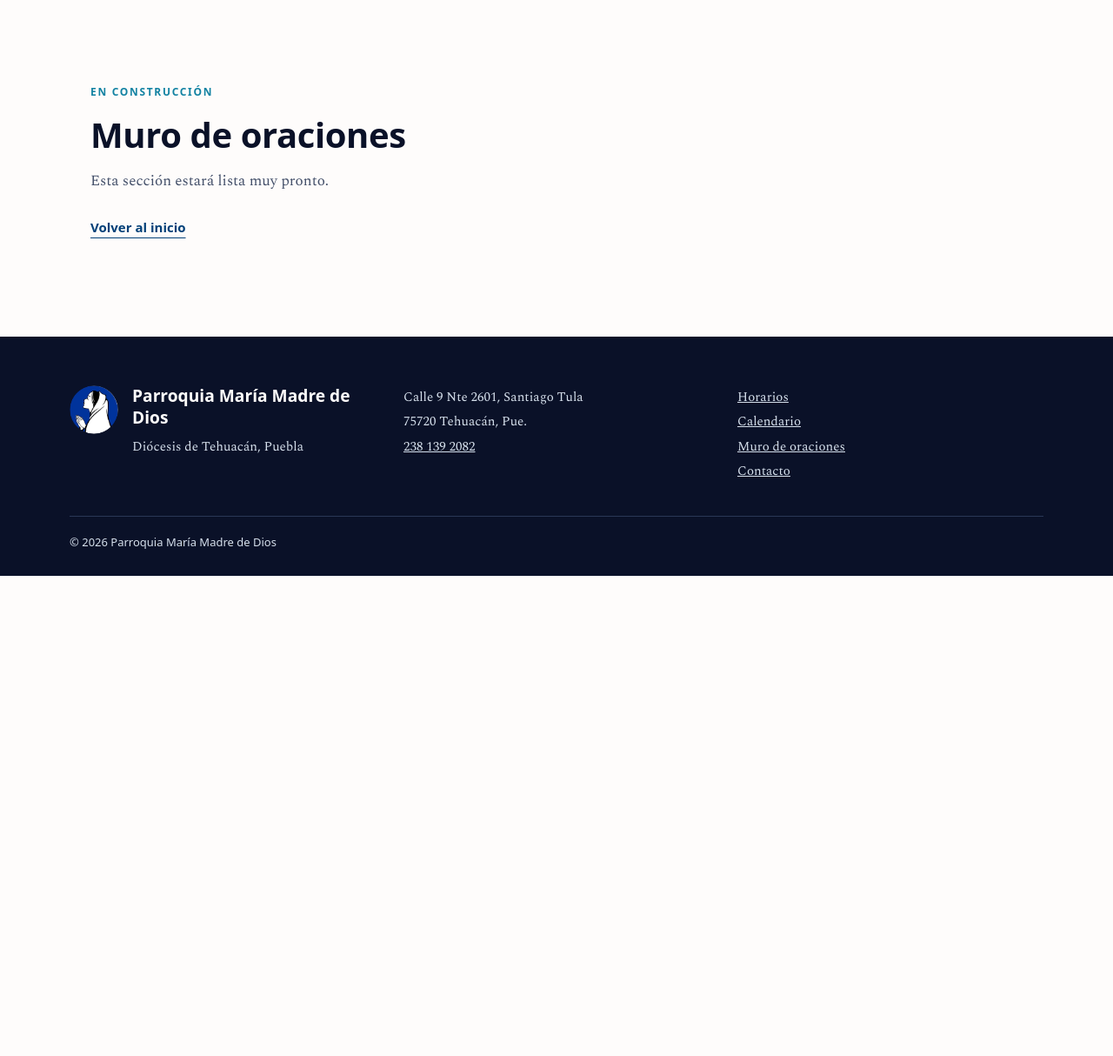
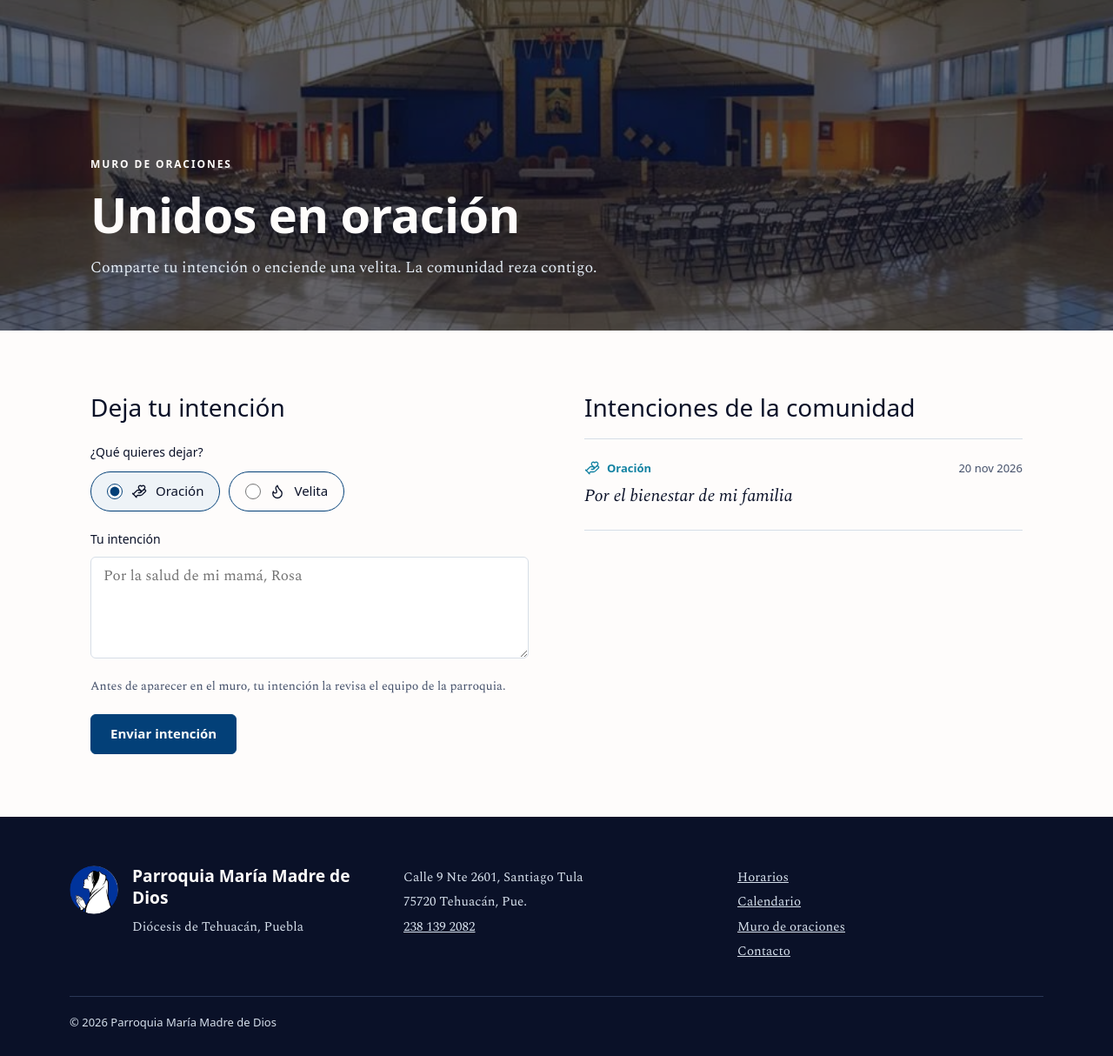
Before and after one commit to SandraBelen17/VINEA-COMUNIDAD-, a Laravel app: page /muro in a window 1280 px wide. Shown: the part 138-1352 px from the top of the page at 87% size. Before the commit the page ends 800 px from the top, so only its background shows below. Run offline with Laravel 12, Linux system fonts and the light colour scheme; data comes from the database, SQL or seed files in the repository; some web fonts are replaced.

Commit message:
Módulo Muro de oraciones e Intenciones

```diff
--- /dev/null
+++ b/app/Http/Controllers/IntencionController.php
@@ -0,0 +1,100 @@
+<?php
+
+namespace App\Http\Controllers;
+
+use App\Models\Intencion;
+use Illuminate\Http\RedirectResponse;
+use Illuminate\Http\Request;
+use Illuminate\Validation\Rule;
+use Illuminate\View\View;
+
+/**
+ * Módulo Muro de oraciones + Intenciones.
+ * - publico() y guardar(): página /muro. Cualquiera, con o sin cuenta, deja una intención.
+ * - El resto: panel /panel/intenciones (Administrador y Editor) para publicar o rechazar.
+ */
+class IntencionController extends Controller
+{
+    // ---------- Sitio público ----------
+
+    /** Muro: formulario y las intenciones publicadas, de la más nueva a la más vieja. */
+    public function publico(): View
+    {
+        $intenciones = Intencion::where('estado', 'publicada')
+            ->orderByDesc('fecha')
+            ->orderByDesc('id_intenciones')
+            ->simplePaginate(10)
+            ->fragment('comunidad');
+
+        return view('publico.muro', ['intenciones' => $intenciones]);
+    }
+
+    /** POST /muro (con límite de envíos por minuto: RateLimiter "muro" en AppServiceProvider). */
+    public function guardar(Request $request): RedirectResponse
+    {
+        $datos = $request->validate([
+            'tipo_intencion' => ['required', Rule::in(array_keys(Intencion::TIPOS))],
+            'contenido' => ['required', 'string', 'min:3', 'max:500'],
+        ], [
+            'tipo_intencion.required' => 'Elige si es una oración o una velita.',
+            'tipo_intencion.in' => 'Elige si es una oración o una velita.',
+            'contenido.required' => 'Escribe tu intención.',
+            'contenido.min' => 'Escribe un poco más tu intención.',
+            'contenido.max' => 'Tu intención puede tener hasta 500 caracteres.',
+        ]);
+
+        Intencion::create($datos + [
+            'user_id' => $request->user()?->id, // sin sesión queda vacío
+            'estado' => 'pendiente',
+            'fecha' => now()->toDateString(),
+        ]);
+
+        return redirect()->to(route('muro') . '#deja-tu-intencion')
+            ->with('exito', 'Tu intención se publicará cuando sea revisada.');
+    }
+
+    // ---------- Panel ----------
+
+    /** Pestañas: Por revisar (pendiente), Publicadas y Rechazadas. */
+    public function index(Request $request): View
+    {
+        $estado = $request->query('estado');
+        if (! is_string($estado) || ! array_key_exists($estado, Intencion::ESTADOS)) {
+            $estado = 'pendiente';
+        }
+
+        $intenciones = Intencion::with('usuario')
+            ->where('estado', $estado)
+            ->orderByDesc('fecha')
+            ->orderByDesc('id_intenciones')
+            ->simplePaginate(20)
+            ->withQueryString();
+
+        return view('panel.intenciones.index', [
+            'intenciones' => $intenciones,
+            'estado' => $estado,
+            'porRevisar' => Intencion::where('estado', 'pendiente')->count(),
+        ]);
+    }
+
+    public function publicar(Intencion $intencion): RedirectResponse
+    {
+        $intencion->update(['estado' => 'publicada']);
+
+        return back()->with('exito', 'La intención se publicó en el muro.');
+    }
+
+    public function rechazar(Intencion $intencion): RedirectResponse
+    {
+        $intencion->update(['estado' => 'rechazada']);
+
+        return back()->with('exito', 'La intención se rechazó.');
+    }
+
+    public function eliminar(Intencion $intencion): RedirectResponse
+    {
+        $intencion->delete();
+
+        return back()->with('exito', 'La intención se eliminó.');
+    }
+}
--- /dev/null
+++ b/app/Models/Intencion.php
@@ -0,0 +1,68 @@
+<?php
+
+namespace App\Models;
+
+use Illuminate\Database\Eloquent\Model;
+use Illuminate\Database\Eloquent\Relations\BelongsTo;
+use Illuminate\Support\Carbon;
+
+/**
+ * Tabla `intenciones` (id_intenciones, user_id, contenido, tipo_intencion, estado, fecha).
+ * Se envían desde /muro (con o sin cuenta; sin cuenta, user_id queda vacío) y
+ * entran como "pendiente". Solo las "publicada" salen en el muro.
+ */
+class Intencion extends Model
+{
+    protected $table = 'intenciones';
+    protected $primaryKey = 'id_intenciones';
+    public $timestamps = false; // la tabla no tiene created_at ni updated_at
+
+    protected $fillable = ['user_id', 'contenido', 'tipo_intencion', 'estado', 'fecha'];
+
+    /** Tipos del ENUM: [texto, ícono de Lucide]. */
+    public const TIPOS = [
+        'oracion' => ['Oración', 'hand-heart'],
+        'velita' => ['Velita', 'flame'],
+    ];
+
+    /** Estados del ENUM con el nombre de su pestaña en el panel. */
+    public const ESTADOS = [
+        'pendiente' => 'Por revisar',
+        'publicada' => 'Publicadas',
+        'rechazada' => 'Rechazadas',
+    ];
+
+    /** Quién la envió (vacío si fue sin cuenta). */
+    public function usuario(): BelongsTo
+    {
+        return $this->belongsTo(User::class, 'user_id');
+    }
+
+    public function getTipoTextoAttribute(): string
+    {
+        return self::TIPOS[$this->tipo_intencion][0] ?? $this->tipo_intencion;
+    }
+
+    public function getTipoIconoAttribute(): string
+    {
+        return self::TIPOS[$this->tipo_intencion][1] ?? 'hand-heart';
+    }
+
+    /** "20 nov 2026" (como en el mockup) */
+    public function getFechaTextoAttribute(): string
+    {
+        if (! $this->fecha) {
+            return '';
+        }
+
+        $fecha = Carbon::parse($this->fecha);
+
+        return $fecha->day . ' ' . mb_strtolower(Evento::MESES_CORTOS[$fecha->month]) . ' ' . $fecha->year;
+    }
+
+    /** Panel: nombre de quien la envió, o "Anónimo" */
+    public function getAutorTextoAttribute(): string
+    {
+        return $this->usuario?->name ?? 'Anónimo';
+    }
+}
--- a/app/Providers/AppServiceProvider.php
+++ b/app/Providers/AppServiceProvider.php
@@ -2,6 +2,9 @@
 
 namespace App\Providers;
 
+use Illuminate\Cache\RateLimiting\Limit;
+use Illuminate\Http\Request;
+use Illuminate\Support\Facades\RateLimiter;
 use Illuminate\Support\ServiceProvider;
 
 class AppServiceProvider extends ServiceProvider
@@ -19,6 +22,14 @@ class AppServiceProvider extends ServiceProvider
      */
     public function boot(): void
     {
-        //
+        // Muro de oraciones: máximo 5 intenciones por minuto desde la misma IP (contra spam).
+        // Al pasarse, regresa al formulario con un aviso en vez de la página de error 429.
+        RateLimiter::for('muro', function (Request $request) {
+            return Limit::perMinute(5)->by($request->ip())->response(function () {
+                return back()->withInput()->withErrors([
+                    'contenido' => 'Enviaste varias intenciones seguidas. Espera un minuto y vuelve a intentarlo.',
+                ]);
+            });
+        });
     }
 }
--- a/public/css/vinea.css
+++ b/public/css/vinea.css
@@ -776,6 +776,122 @@ img { display: block; max-width: 100%; }
 .grupos-unirte { align-self: flex-start; }
 
 /* ==========================================================================
+   MURO DE ORACIONES (público) e INTENCIONES (panel)
+   ========================================================================== */
+.seccion-muro { padding: 72px 0; }
+.muro-columnas {
+    display: grid;
+    grid-template-columns: repeat(auto-fit, minmax(min(420px, 100%), 1fr));
+    gap: 64px;
+    align-items: start;
+}
+.muro-formulario { display: flex; flex-direction: column; gap: 24px; scroll-margin-top: 24px; }
+.muro-comunidad { display: flex; flex-direction: column; gap: 20px; scroll-margin-top: 24px; }
+.muro-formulario h2,
+.muro-comunidad h2 { font-size: 1.75rem; font-weight: 500; }
+.muro-nota { font-size: 0.875rem; }
+.muro-vacio,
+.lista-vacia { padding: 28px 0; border-top: 1px solid var(--color-linea); }
+
+/* Oración / Velita (radios en forma de píldora) */
+.opciones-tipo { min-width: 0; margin: 0; padding: 0; border: 0; display: flex; flex-direction: column; gap: 10px; }
+.opciones-tipo legend {
+    margin-bottom: 10px;
+    padding: 0;
+    font-family: var(--fuente-titulos);
+    font-size: 0.875rem;
+    font-weight: 500;
+}
+.opciones { display: flex; flex-wrap: wrap; gap: 10px; }
+.opcion {
+    display: inline-flex;
+    align-items: center;
+    gap: 10px;
+    min-height: var(--alto-control);
+    padding: 0 18px;
+    border: 1px solid var(--color-primario);
+    border-radius: 999px;
+    font-family: var(--fuente-titulos);
+    font-size: var(--texto-chico);
+    font-weight: 500;
+    line-height: 1;
+    cursor: pointer;
+}
+.opcion:has(input:checked) { background: var(--color-resaltado); }
+.opcion input { width: 18px; height: 18px; margin: 0; accent-color: var(--color-primario); }
+.opciones-tipo .error-campo { font-family: var(--fuente-titulos); font-size: 0.8125rem; color: var(--color-error-texto); }
+
+/* Intenciones publicadas */
+.lista-intenciones { list-style: none; margin: 0; padding: 0; border-top: 1px solid var(--color-linea); }
+.lista-intenciones li { display: flex; flex-direction: column; gap: 8px; padding: 24px 0; border-bottom: 1px solid var(--color-linea); }
+.intencion-encabezado { display: flex; align-items: center; justify-content: space-between; gap: 12px; }
+.intencion-tipo {
+    display: inline-flex;
+    align-items: center;
+    gap: 8px;
+    font-family: var(--fuente-titulos);
+    font-size: 0.8125rem;
+    font-weight: 600;
+    line-height: 1;
+    color: var(--color-detalle);
+}
+.intencion-fecha { font-family: var(--fuente-titulos); font-size: 0.8125rem; line-height: 1; color: var(--color-texto-suave); }
+.intencion-texto { font-size: 1.25rem; font-style: italic; line-height: 1.5; white-space: pre-line; overflow-wrap: anywhere; }
+
+/* Panel: pestañas subrayadas (Por revisar / Publicadas / Rechazadas) */
+.pestanas { display: flex; flex-wrap: wrap; gap: 4px 24px; }
+.pestanas a {
+    display: inline-flex;
+    align-items: center;
+    min-height: 44px;
+    font-family: var(--fuente-titulos);
+    font-size: var(--texto-chico);
+    font-weight: 500;
+    color: var(--color-texto-suave);
+    text-decoration: none;
+    text-underline-offset: 8px;
+    text-decoration-thickness: 2px;
+}
+.pestanas a:hover { color: var(--color-texto); text-decoration: underline; }
+.pestanas a[aria-current="page"] { color: var(--color-texto); font-weight: 600; text-decoration: underline; }
+
+/* Panel: lista para revisar (texto a la izquierda, botones a la derecha) */
+.lista-revision { list-style: none; margin: 0; padding: 0; border-top: 1px solid var(--color-linea); }
+.lista-revision li {
+    display: flex;
+    flex-wrap: wrap;
+    align-items: center;
+    justify-content: space-between;
+    gap: 16px;
+    padding: 22px 0;
+    border-bottom: 1px solid var(--color-linea);
+}
+.revision-datos { flex: 1 1 380px; min-width: 0; display: flex; flex-direction: column; gap: 6px; }
+.lista-revision .intencion-texto { font-size: 1.1875rem; }
+.revision-autor { font-family: var(--fuente-titulos); font-size: 0.8125rem; line-height: 1.3; color: var(--color-texto-suave); }
+.revision-acciones { display: flex; flex-wrap: wrap; align-items: center; gap: 6px 12px; }
+.revision-acciones form { margin: 0; }
+
+.boton-chico {
+    min-height: 36px;
+    padding: 0 12px;
+    border: 1px solid var(--color-linea);
+    border-radius: var(--radio);
+    background: transparent;
+    font-family: var(--fuente-titulos);
+    font-size: 0.8125rem;
+    font-weight: 600;
+    line-height: 1;
+    cursor: pointer;
+}
+.boton-chico:hover { border-color: currentColor; }
+.boton-chico-ok { color: var(--color-exito-texto); }
+.boton-chico-peligro { color: var(--color-error-texto); }
+
+/* Paginación sencilla: Más recientes / Más antiguas */
+.paginas { display: flex; flex-wrap: wrap; gap: 24px; }
+
+/* ==========================================================================
    RESPONSIVO
    ========================================================================== */
 @media (max-width: 1180px) {
--- /dev/null
+++ b/resources/views/partials/paginas.blade.php
@@ -0,0 +1,11 @@
+{{-- Enlaces "más recientes / más antiguas" para listas con simplePaginate() (de la más nueva a la más vieja). --}}
+@if ($paginas->hasPages())
+    <nav class="paginas" aria-label="Páginas">
+        @if ($paginas->previousPageUrl())
+            <a href="{{ $paginas->previousPageUrl() }}" class="enlace" rel="prev">Más recientes</a>
+        @endif
+        @if ($paginas->nextPageUrl())
+            <a href="{{ $paginas->nextPageUrl() }}" class="enlace" rel="next">Más antiguas</a>
+        @endif
+    </nav>
+@endif
--- /dev/null
+++ b/resources/views/publico/muro.blade.php
@@ -0,0 +1,77 @@
+@extends('layouts.publico')
+
+@section('titulo', 'Muro de oraciones')
+
+@section('contenido')
+    <section class="portada">
+        <img src="{{ asset('img/interior.jpg') }}" alt="" style="object-position: center 45%">
+        <div class="slider-velo" aria-hidden="true"></div>
+        <div class="portada-texto">
+            <span class="etiqueta">Muro de oraciones</span>
+            <h1>Unidos en oración</h1>
+            <p>Comparte tu intención o enciende una velita. La comunidad reza contigo.</p>
+        </div>
+    </section>
+
+    <section class="seccion-muro">
+        <div class="contenedor muro-columnas">
+            <div class="muro-formulario" id="deja-tu-intencion">
+                <h2>Deja tu intención</h2>
+
+                @include('partials.avisos')
+
+                <form method="POST" action="{{ route('muro.guardar') }}" class="formulario" novalidate>
+                    @csrf
+
+                    <fieldset class="opciones-tipo">
+                        <legend>¿Qué quieres dejar?</legend>
+                        <div class="opciones">
+                            @foreach (\App\Models\Intencion::TIPOS as $clave => [$texto, $icono])
+                                <label class="opcion">
+                                    <input type="radio" name="tipo_intencion" value="{{ $clave }}" @checked(old('tipo_intencion', 'oracion') === $clave)>
+                                    <i data-lucide="{{ $icono }}"></i> {{ $texto }}
+                                </label>
+                            @endforeach
+                        </div>
+                        @error('tipo_intencion') <span class="error-campo">{{ $message }}</span> @enderror
+                    </fieldset>
+
+                    <div class="campo">
+                        <label for="contenido">Tu intención</label>
+                        <textarea id="contenido" name="contenido" rows="4" maxlength="500" required
+                                  placeholder="Por la salud de mi mamá, Rosa">{{ old('contenido') }}</textarea>
+                        @error('contenido') <span class="error-campo">{{ $message }}</span> @enderror
+                    </div>
+
+                    <p class="texto-suave muro-nota">Antes de aparecer en el muro, tu intención la revisa el equipo de la parroquia.</p>
+
+                    <div>
+                        <button type="submit" class="boton">Enviar intención</button>
+                    </div>
+                </form>
+            </div>
+
+            <div class="muro-comunidad" id="comunidad">
+                <h2>Intenciones de la comunidad</h2>
+
+                @if ($intenciones->isEmpty())
+                    <p class="muro-vacio texto-suave">Todavía no hay intenciones publicadas.</p>
+                @else
+                    <ul class="lista-intenciones">
+                        @foreach ($intenciones as $i)
+                            <li>
+                                <span class="intencion-encabezado">
+                                    <span class="intencion-tipo"><i data-lucide="{{ $i->tipo_icono }}"></i> {{ $i->tipo_texto }}</span>
+                                    <span class="intencion-fecha">{{ $i->fecha_texto }}</span>
+                                </span>
+                                <p class="intencion-texto">{{ $i->contenido }}</p>
+                            </li>
+                        @endforeach
+                    </ul>
+
+                    @include('partials.paginas', ['paginas' => $intenciones])
+                @endif
+            </div>
+        </div>
+    </section>
+@endsection
--- a/routes/web.php
+++ b/routes/web.php
@@ -4,6 +4,7 @@ use App\Http\Controllers\AuthController;
 use App\Http\Controllers\EventoController;
 use App\Http\Controllers\GrupoController;
 use App\Http\Controllers\HorarioController;
+use App\Http\Controllers\IntencionController;
 use App\Http\Controllers\PanelController;
 use Illuminate\Support\Facades\Route;
 
@@ -21,7 +22,10 @@ Route::view('/', 'publico.inicio')->name('inicio');
 Route::get('/horarios', [HorarioController::class, 'publico'])->name('horarios');
 Route::get('/calendario', [EventoController::class, 'publico'])->name('calendario');
 Route::get('/grupos', [GrupoController::class, 'publico'])->name('grupos');
-Route::view('/muro', 'publico.construccion', ['titulo' => 'Muro de oraciones'])->name('muro');
+Route::get('/muro', [IntencionController::class, 'publico'])->name('muro');
+Route::post('/muro', [IntencionController::class, 'guardar'])
+    ->middleware('throttle:muro') // máx. 5 por minuto (RateLimiter "muro" en AppServiceProvider)
+    ->name('muro.guardar');
 Route::view('/contacto', 'publico.construccion', ['titulo' => 'Contacto'])->name('contacto');
 
 // ---------- Cuenta (solo visitantes sin sesión) ----------
@@ -60,7 +64,11 @@ Route::middleware(['auth', 'rol:Administrador,Editor'])->prefix('panel')->name('
     Route::get('/horarios/{horario}/editar', [HorarioController::class, 'editar'])->name('horarios.editar');
     Route::put('/horarios/{horario}', [HorarioController::class, 'actualizar'])->name('horarios.actualizar');
     Route::delete('/horarios/{horario}', [HorarioController::class, 'eliminar'])->name('horarios.eliminar');
-    Route::view('/intenciones', 'panel.construccion', ['titulo' => 'Intenciones'])->name('intenciones');
+    // Intenciones del muro (moderación: publicar o rechazar)
+    Route::get('/intenciones', [IntencionController::class, 'index'])->name('intenciones');
+    Route::patch('/intenciones/{intencion}/publicar', [IntencionController::class, 'publicar'])->name('intenciones.publicar');
+    Route::patch('/intenciones/{intencion}/rechazar', [IntencionController::class, 'rechazar'])->name('intenciones.rechazar');
+    Route::delete('/intenciones/{intencion}', [IntencionController::class, 'eliminar'])->name('intenciones.eliminar');
     // El Editor ve las citas pero no puede aprobarlas ni rechazarlas (se controla en el módulo Citas).
     Route::view('/citas', 'panel.construccion', ['titulo' => 'Citas'])->name('citas');
 });
```
Also changed, not shown: resources/views/panel/intenciones/index.blade.php (added, +68 -0 lines).
